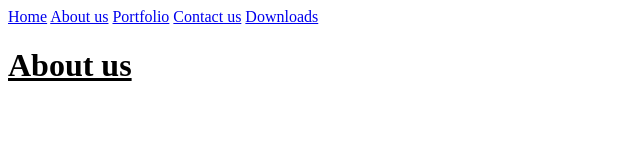
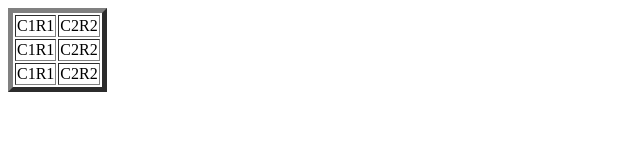
Before and after one commit to godfreyorengo/godfreyorengo.github.io, a plain HTML site: page index1.html in a window 1280 px wide. Shown: the whole page, without its empty margins (0-640 px from the left). Drawn offline with Linux system fonts and the light colour scheme.

Commit message:
Add files via upload

```diff
--- a/index1.html
+++ b/index1.html
@@ -1,14 +1,17 @@
 <!DOCTYPE html>
 <html>
-<head>
-	<title>LINKING</title>
-</head>
-<a href="index.html">Home</a>
-<a href="index1.html">About us</a>
-<a href="index2.html">Portfolio</a>
-<a href="index3.html">Contact us</a>
-<a href="index4.html">Downloads</a>
-<body>
-	<u><h1>About us</h1></u>
-</body>
+<table border="5">
+<tr>
+<td>C1R1</td>
+<td>C2R2</td>
+</tr>
+<tr>
+<td>C1R1</td>
+<td>C2R2</td>
+</tr>
+<tr>
+<td>C1R1</td>
+<td>C2R2</td>
+</tr>
+</table>
 </html>
```
Also changed, not shown: index2.html (added, +17 -0 lines), index3.html (added, +17 -0 lines).
